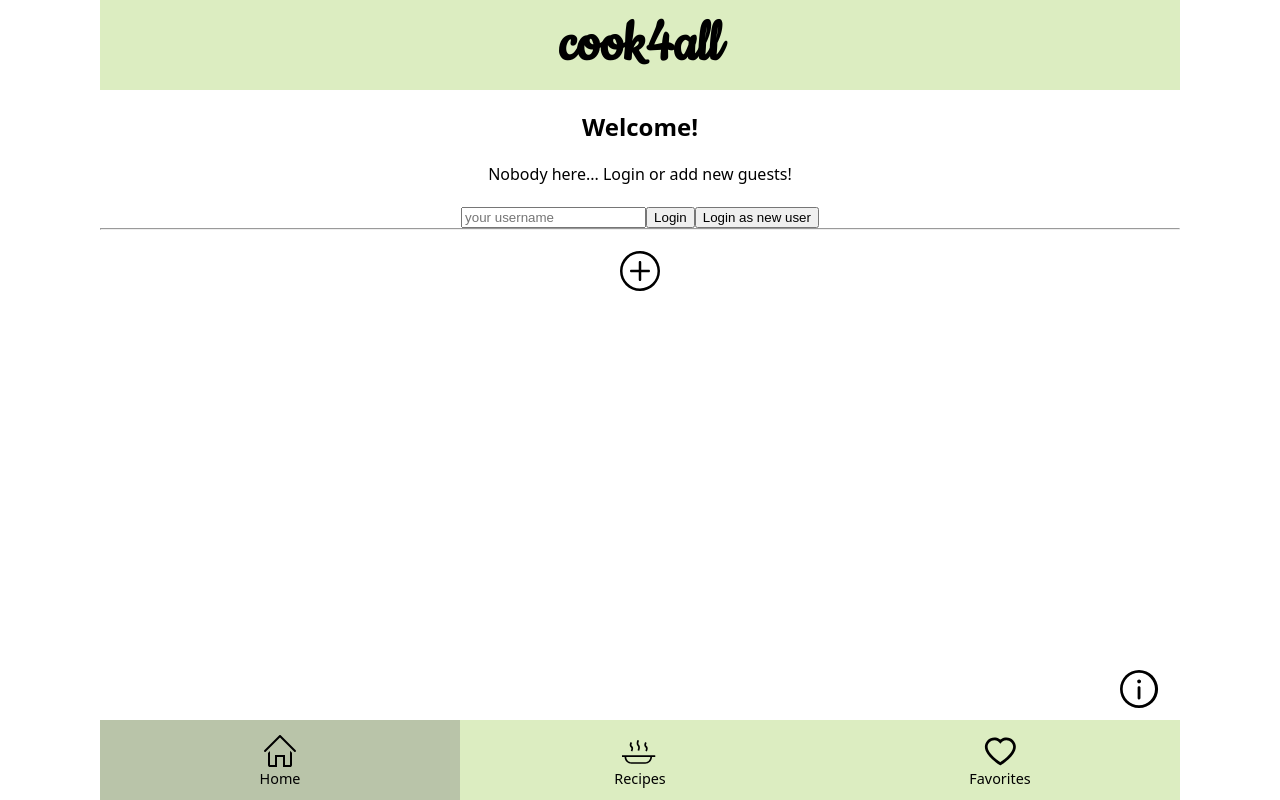
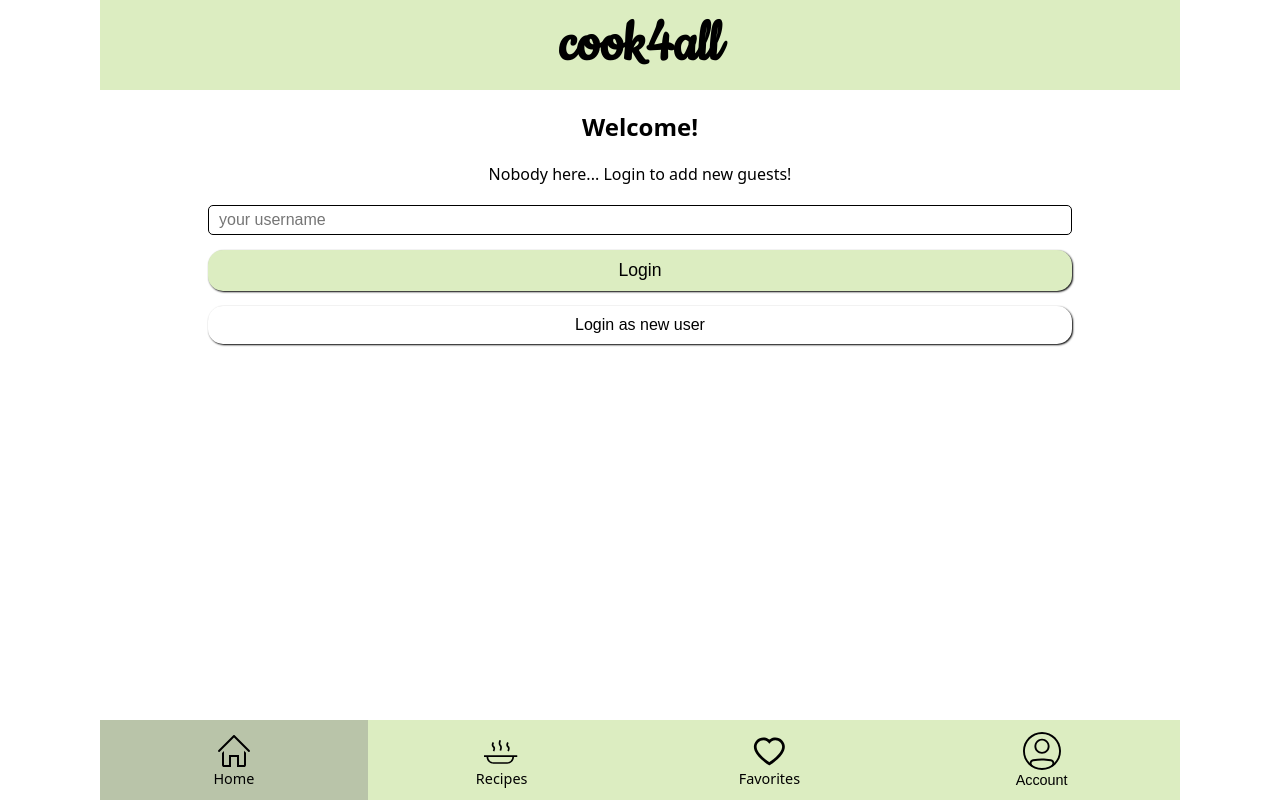
Before and after one commit to s-kond/capstone-cook4all, a React (Create React App) app: page / in a window 1280 px wide. Built offline with nearby package versions, Linux system fonts and the light colour scheme.

Commit message:
update styling and ux

```diff
--- a/src/components/Layout.js
+++ b/src/components/Layout.js
@@ -1,10 +1,12 @@
 import styled from "styled-components";
+import UserModal from "./UserModal";
 import { Outlet } from "react-router-dom";
 
 export default function Layout() {
   return (
     <>
       <Container>
+        <UserModal />
         <Outlet />
       </Container>
     </>
--- a/src/components/LoginSection.js
+++ b/src/components/LoginSection.js
@@ -3,29 +3,11 @@ import { UserContext } from "../util/UserContext";
 import styled from "styled-components";
 
 export default function LoginSection() {
-  const {
-    fetchUserData,
-    username,
-    setUsername,
-    isLoggedIn,
-    isChanges,
-    handleLogout,
-    handleUserDataUpdate,
-    handleNewUser,
-  } = useContext(UserContext);
+  const { fetchUserData, username, setUsername, isLoggedIn, handleNewUser } =
+    useContext(UserContext);
   return (
-    <>
-      {isLoggedIn && <p>Hello {username}!</p>}
-      {isLoggedIn && (
-        <button type="button" onClick={handleLogout}>
-          Logout
-        </button>
-      )}
-      {isLoggedIn && isChanges && (
-        <button type="button" onClick={handleUserDataUpdate}>
-          Save changes
-        </button>
-      )}
+    <LoginContainer>
+      {isLoggedIn && <h2>Hello {username}!</h2>}
       {!isLoggedIn && (
         <StyledUsernameInput
           name="username"
@@ -50,11 +32,44 @@ export default function LoginSection() {
           Login as new user
         </button>
       )}
-    </>
+    </LoginContainer>
   );
 }
 
+const LoginContainer = styled.section`
+  height: 80%;
+  width: 80%;
+  margin: 0 auto;
+  display: flex;
+  flex-direction: column;
+  gap: 15px;
+
+  button {
+    padding: 10px 0;
+    font-size: 1.1rem;
+    border-radius: 15px;
+    border: unset;
+    box-shadow: 1px 1px 2px;
+    background-color: var(--primary-color);
+    cursor: pointer;
+
+    &:last-of-type {
+      font-size: 1rem;
+      background-color: transparent;
+    }
+    &:hover {
+      background-color: lightgrey;
+    }
+  }
+`;
+
 const StyledUsernameInput = styled.input`
+  font-size: 1rem;
+  padding: 5px 10px;
+  border-radius: 5px;
+  border: 1px solid black;
+  cursor: text;
+
   &:invalid {
     border: 2px solid red;
   }
--- a/src/components/NavBar.js
+++ b/src/components/NavBar.js
@@ -6,9 +6,11 @@ import favoritesIcon from "../assets/icons/heart-outlined.svg";
 import upArrow from "../assets/icons/arrow-up-circle.svg";
 import { useEffect, useState } from "react";
 import InfoModal from "./InfoModal";
-import infoIcon from "../assets/icons/info-regular.svg";
+import ProfileMenu from "./ProfileMenu";
+import userIcon from "../assets/icons/user-profile-outline.svg";
 
-export default function NavBar() {
+export default function NavBar({ setIsOpen }) {
+  const [isProfileMenuOpen, setIsProfileMenuOpen] = useState(false);
   const [isModalOpen, setIsModalOpen] = useState(false);
   const [showTopBtn, setShowTopBtn] = useState(false);
 
@@ -44,19 +46,27 @@ export default function NavBar() {
           <img src={favoritesIcon} alt="Go to favorite recipes" />
           <p>Favorites</p>
         </StyledNavLink>
+        <StyledProfileButton
+          onClick={() => setIsProfileMenuOpen(!isProfileMenuOpen)}
+        >
+          <img src={userIcon} alt="user" />
+          <p>Account</p>
+        </StyledProfileButton>
+        <ProfileMenu
+          isProfileMenuOpen={isProfileMenuOpen}
+          setIsProfileMenuOpen={setIsProfileMenuOpen}
+          setIsModalOpen={setIsModalOpen}
+        />
+        <InfoModal isModalOpen={isModalOpen} setIsModalOpen={setIsModalOpen} />
         {showTopBtn && (
-          <StyledToTopButton type="button" onClick={() => goToTop()}>
+          <StyledToTopButton
+            type="button"
+            onClick={() => goToTop()}
+            isProfileMenuOpen={isProfileMenuOpen}
+          >
             <img src={upArrow} alt="arrow up" />
           </StyledToTopButton>
         )}
-        <StyledInfoButton
-          type="button"
-          title="intolerances, diets, ..."
-          onClick={() => setIsModalOpen(true)}
-        >
-          <img src={infoIcon} alt="info" />
-        </StyledInfoButton>
-        <InfoModal isModalOpen={isModalOpen} setIsModalOpen={setIsModalOpen} />
       </StyledNavBar>
     </>
   );
@@ -94,34 +104,40 @@ const StyledNavLink = styled(NavLink)`
   }
 `;
 
-const StyledInfoButton = styled.button`
+const StyledProfileButton = styled.button`
+  height: 80px;
+  width: 100%;
+  display: flex;
+  flex-direction: column;
+  align-items: center;
+  justify-content: center;
+  text-decoration: none;
+  background-color: var(--primary-color);
+  border: unset;
+  cursor: pointer;
+
+  &.active {
+    background-color: var(--secondary-color);
+  }
+
+  p {
+    margin-top: 2px;
+    font-size: 0.9rem;
+    color: black;
+  }
+`;
+
+const StyledToTopButton = styled.button`
+  display: ${({ isProfileMenuOpen }) => isProfileMenuOpen && "none"};
   position: absolute;
   top: -50px;
-  right: 25px;
-  height: 35px;
-  width: 35px;
+  right: 20px;
+  border-radius: 100%;
   padding: 0;
-  border-radius: 100%;
   border: unset;
-  background-color: white;
+  background-color: transparent;
   cursor: pointer;
   &:hover {
     transform: scale(1.1);
   }
 `;
-
-const StyledToTopButton = styled.button`
-  position: absolute;
-  right: 20px;
-  top: -100px;
-  height: 40px;
-  width: 40px;
-  border-radius: 100%;
-  padding: 0;
-  border: unset;
-  background-color: white;
-  cursor: pointer;
-  &:hover {
-    transform: scale(1.1);
-  }
-`;
--- /dev/null
+++ b/src/components/ProfileMenu.js
@@ -0,0 +1,79 @@
+import { useContext } from "react";
+import { UserContext } from "../util/UserContext";
+import styled from "styled-components";
+import { useNavigate } from "react-router-dom";
+
+export default function ProfileMenu({
+  isProfileMenuOpen,
+  setIsProfileMenuOpen,
+  setIsModalOpen,
+}) {
+  const { isLoggedIn, isChanges, handleUserDataUpdate, handleLogout } =
+    useContext(UserContext);
+  const navigate = useNavigate();
+
+  function goToLogin() {
+    setIsProfileMenuOpen(false);
+    navigate("/");
+  }
+
+  return (
+    <>
+      {isProfileMenuOpen && (
+        <ButtonContainer>
+          {!isLoggedIn && <button onClick={goToLogin}>Login</button>}
+          {isLoggedIn && (
+            <LogoutButton type="button" onClick={handleLogout}>
+              Logout
+            </LogoutButton>
+          )}
+          <button
+            type="button"
+            title="intolerances, diets, ..."
+            onClick={() => setIsModalOpen(true)}
+          >
+            Information
+          </button>
+          {isLoggedIn && isChanges && (
+            <button type="button" onClick={handleUserDataUpdate}>
+              Save changes !
+            </button>
+          )}
+        </ButtonContainer>
+      )}
+    </>
+  );
+}
+
+const ButtonContainer = styled.div`
+  position: absolute;
+  top: -200px;
+  right: 0;
+  display: flex;
+  flex-direction: column-reverse;
+  align-items: flex-end;
+  height: 200px;
+  background-color: transparent;
+  width: 25%;
+
+  @media (max-width: 600px) {
+    width: 35%;
+  }
+
+  button {
+    font-size: 1.1rem;
+    width: 100%;
+    height: 2.5rem;
+    border: unset;
+    background-color: var(--primary-color);
+    border-bottom: 1px solid black;
+    cursor: pointer;
+    &:hover {
+      background-color: whitesmoke;
+    }
+  }
+`;
+
+const LogoutButton = styled.button`
+  color: red;
+`;
--- /dev/null
+++ b/src/components/UserModal.js
@@ -0,0 +1,165 @@
+import { useContext } from "react";
+import styled from "styled-components";
+import { UserContext } from "../util/UserContext";
+
+export default function UserModal() {
+  const { isModalOpen, setIsModalOpen, handleLogout } = useContext(UserContext);
+  return (
+    <>
+      {isModalOpen && <StyledContainer onClick={() => setIsModalOpen(false)} />}
+      {isModalOpen && (
+        <DivCentered>
+          <DivModal>
+            <DivModalHeader>
+              <StyledModalHeader>Before you go</StyledModalHeader>
+            </DivModalHeader>
+            <StyledCloseButton onClick={() => setIsModalOpen(false)}>
+              X
+            </StyledCloseButton>
+            <DivModalContent>
+              <p>
+                There are unsaved changes. They will be lost when you logout
+                now. Do you want to save those changes?
+              </p>
+            </DivModalContent>
+            <DivModalActions>
+              <DivModalActionsContainer>
+                <StyledSaveButton onClick={() => handleLogout("save")}>
+                  Save changes and logout
+                </StyledSaveButton>
+                <StyledLogoutButton onClick={() => handleLogout("noSave")}>
+                  Logout
+                </StyledLogoutButton>
+              </DivModalActionsContainer>
+            </DivModalActions>
+          </DivModal>
+        </DivCentered>
+      )}
+    </>
+  );
+}
+
+const StyledContainer = styled.section`
+  background-color: rgba(0, 0, 0, 0.2);
+  width: 100vw;
+  height: 100vh;
+  z-index: 1;
+  top: 50%;
+  left: 50%;
+  transform: translate(-50%, -50%);
+  position: absolute;
+`;
+
+const DivCentered = styled.div`
+  position: fixed;
+  z-index: 5;
+  top: 50%;
+  left: 50%;
+  transform: translate(-50%, -50%);
+`;
+
+const DivModal = styled.div`
+  width: 400px;
+  height: 400px;
+  background: white;
+  color: white;
+  border-radius: 16px;
+  box-shadow: 0 5px 20px 0 rgba(0, 0, 0, 0.04);
+`;
+
+const DivModalHeader = styled.div`
+  height: 50px;
+  background: white;
+  overflow: hidden;
+  border-top-left-radius: 16px;
+  border-top-right-radius: 16px;
+`;
+
+const StyledModalHeader = styled.h5`
+  margin: 0;
+  padding: 10px;
+  color: #2c3e50;
+  font-weight: 500;
+  font-size: 18px;
+  text-align: center;
+`;
+
+const StyledCloseButton = styled.button`
+  cursor: pointer;
+  font-weight: 500;
+  padding: 4px 8px;
+  border-radius: 8px;
+  border: none;
+  font-size: 18px;
+  color: #2c3e50;
+  background: white;
+  transition: all 0.25s ease;
+  box-shadow: 0 5px 20px 0 rgba(0, 0, 0, 0.06);
+  position: absolute;
+  right: 0;
+  top: 0;
+  align-self: flex-end;
+  margin-top: -7px;
+  margin-right: -7px;
+
+  &:hover {
+    box-shadow: 0 5px 20px 0 rgba(0, 0, 0, 0.04);
+    transform: translate(-4px, 4px);
+  }
+`;
+
+const DivModalContent = styled.div`
+  padding: 10px;
+  font-size: 14px;
+  color: #2c3e50;
+  text-align: center;
+`;
+
+const DivModalActions = styled.div`
+  position: absolute;
+  bottom: 2px;
+  margin-bottom: 10px;
+  width: 100%;
+`;
+
+const DivModalActionsContainer = styled.div`
+  display: flex;
+  justify-content: space-around;
+  align-items: center;
+`;
+
+const StyledSaveButton = styled.button`
+  margin-top: 10px;
+  cursor: pointer;
+  font-weight: 500;
+  padding: 11px 28px;
+  border-radius: 12px;
+  font-size: 0.8rem;
+  border: none;
+  background: var(--primary-color);
+  transition: all 0.25s ease;
+
+  &:hover {
+    box-shadow: 0 10px 20px -10px var(--primary-color);
+    transform: translateY(-5px);
+  }
+`;
+
+const StyledLogoutButton = styled.button`
+  margin-top: 10px;
+  cursor: pointer;
+  font-weight: 500;
+  padding: 11px 28px;
+  border-radius: 12px;
+  font-size: 0.8rem;
+  border: none;
+  color: red;
+  background-color: transparent;
+  transition: all 0.25s ease;
+
+  &:hover {
+    box-shadow: none;
+    transform: none;
+    background: whitesmoke;
+  }
+`;
--- a/src/pages/Home.js
+++ b/src/pages/Home.js
@@ -6,37 +6,42 @@ import { UserContext } from "../util/UserContext";
 import NavBar from "../components/NavBar";
 import addIcon from "../assets/icons/add-circle-20-regular.svg";
 import Header from "../components/Header";
+import UserModal from "../components/UserModal";
 import LoginSection from "../components/LoginSection";
+import { useState } from "react";
 
 export default function Home() {
+  const [isOpen, setIsOpen] = useState(false);
   const navigate = useNavigate();
-  const { guestArray } = useContext(UserContext);
+  const { guestArray, isLoggedIn, username } = useContext(UserContext);
 
   return (
     <>
       <Header title="cook4all" />
       <main>
-        <h2>Welcome!</h2>
+        {isOpen && <UserModal isOpen={isOpen} setIsOpen={setIsOpen} />}
+        {isLoggedIn ? <h2>Welcome {username}!</h2> : <h2>Welcome!</h2>}
         <WelcomeMessage>
           {guestArray.length > 0
             ? "Who do you want to cook for today?"
-            : "Nobody here... Login or add new guests!"}
+            : "Nobody here... Login to add new guests!"}
         </WelcomeMessage>
-        <LoginSection />
-        <hr />
+        {!isLoggedIn && <LoginSection />}
         <StyledGuestList>
           {guestArray.map((guest) => {
             return <GuestCard key={guest._id} personalData={guest} />;
           })}
         </StyledGuestList>
+        {isLoggedIn && (
           <StyledAddButton
             type="button"
             onClick={() => navigate("/create-guest")}
           >
             <img src={addIcon} alt="Add guest" />
           </StyledAddButton>
+        )}
       </main>
-      <NavBar />
+      <NavBar setIsOpen={setIsOpen} />
     </>
   );
 }
```
Also changed, not shown: src/App.js (+29 -5 lines), src/assets/icons/user-profile-outline.svg (added). Lines whose indentation alone changed are shown as unchanged.
